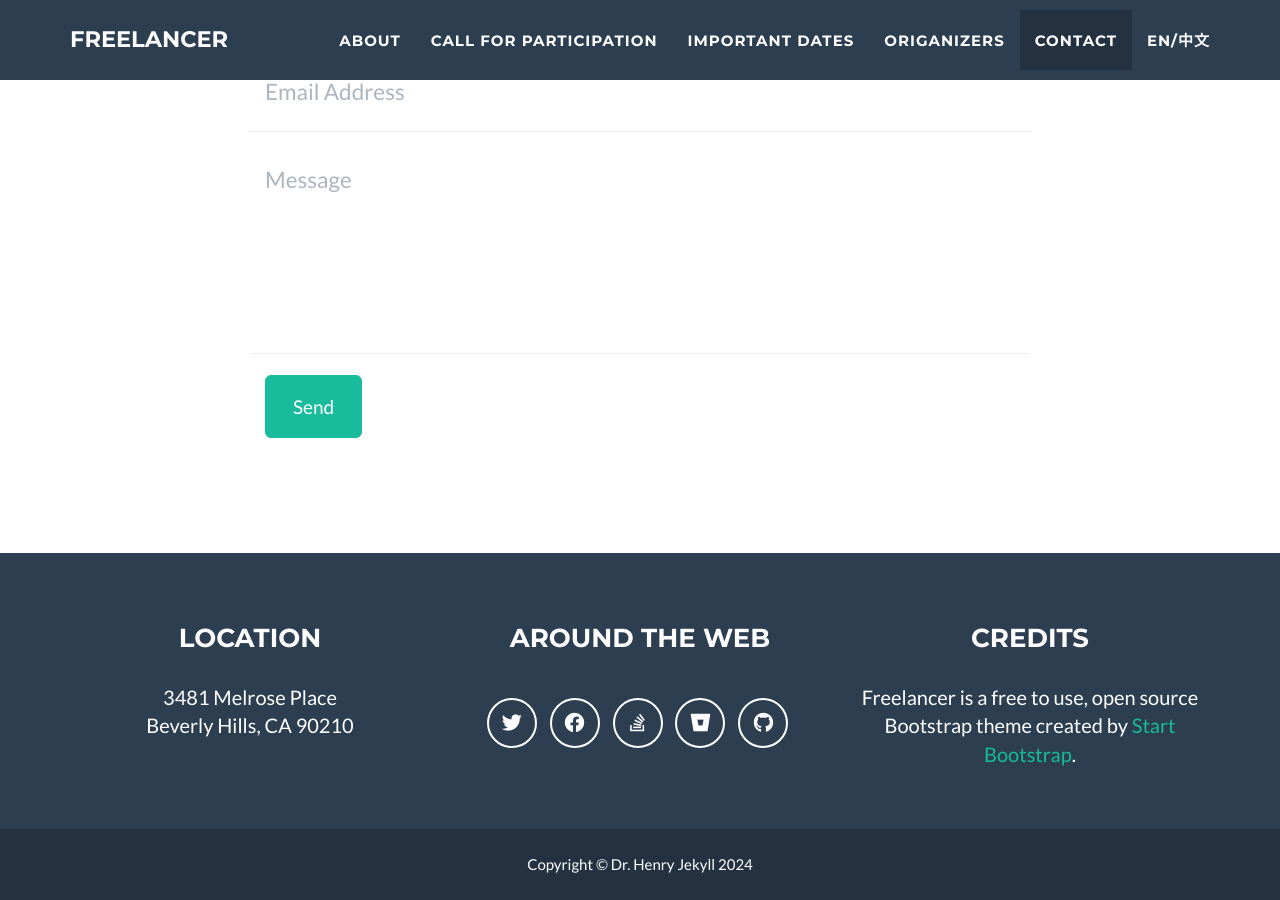
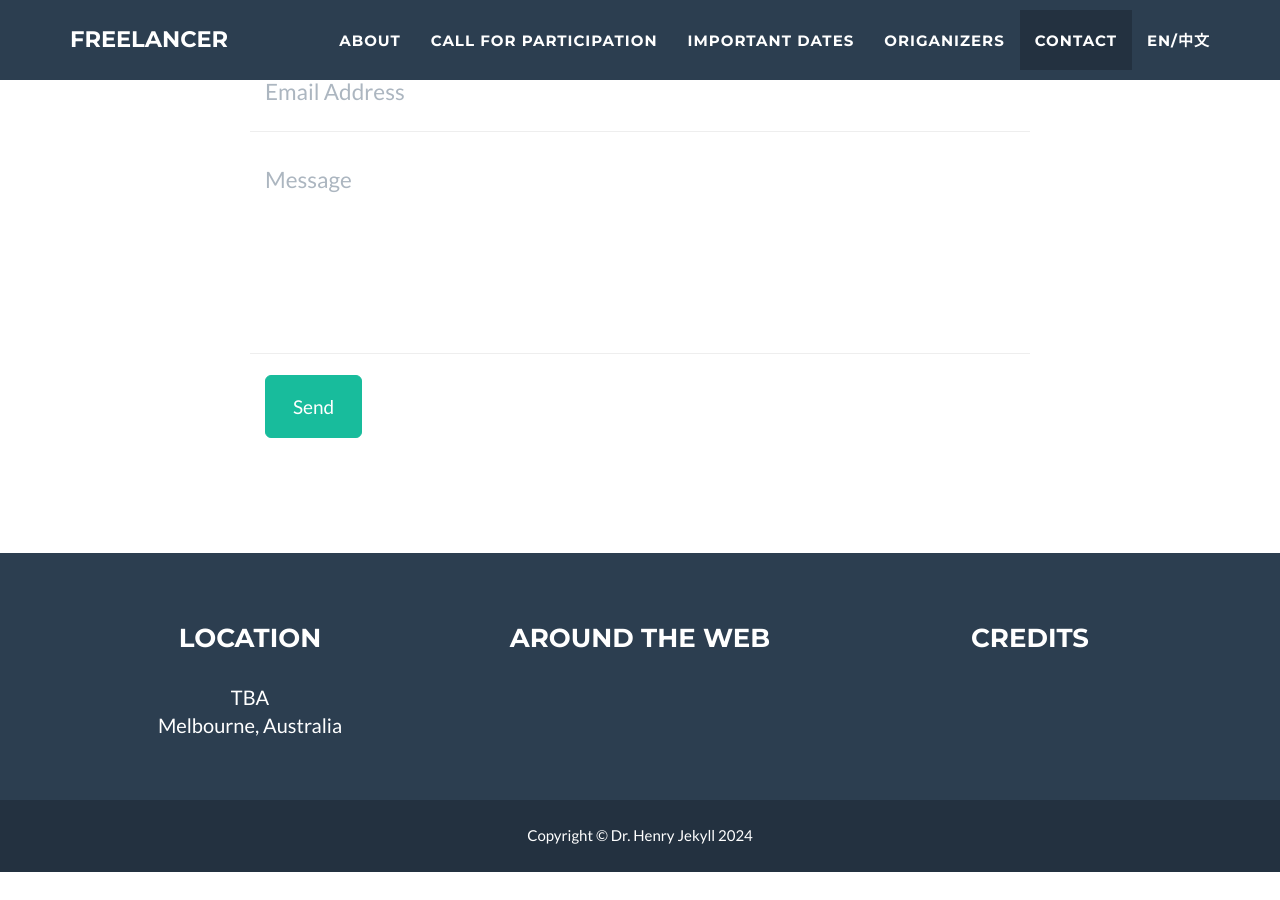
Before and after one commit to idwac/idwac.github.io, a Jekyll site: the page built from _posts/2014-07-18-project-1.markdown, in a window 1280 px wide and 900 px high, scrolled down 2524 px. Built offline with Jekyll 4.4.1, drawn with Linux system fonts in a browser that asks for light colours; after the commit the page ends 3396 px from its top, so only the background shows below that.

Commit message:
update footer

```diff
--- a/_config.yml
+++ b/_config.yml
@@ -38,25 +38,26 @@ footer:
   credits: Credits
 
 # Social networks usernames (many more available: google-plus, flickr, dribbble, pinterest, instagram, tumblr, linkedin, etc.)
-social:
-  - title: twitter
-    url: http://twitter.com/jekyllrb
-  - title: facebook
-    url:
-  - title: stack-overflow
-    url: http://stackoverflow.com/questions/tagged/jekyll
-  - title: bitbucket
-    url: http://bitbucket.org/jekyll
-  - title: github
-    url: http://github.com/jekyll
+# social:
+#   - title: twitter
+#     url: http://twitter.com/jekyllrb
+#   - title: facebook
+#     url:
+#   - title: stack-overflow
+#     url: http://stackoverflow.com/questions/tagged/jekyll
+#   - title: bitbucket
+#     url: http://bitbucket.org/jekyll
+#   - title: github
+#     url: http://github.com/jekyll
 
 # Postal address (add as many lines as necessary)
 address:
-  - line: 3481 Melrose Place
-  - line: Beverly Hills, CA 90210
+  - line: TBA
+  - line: Melbourne, Australia
 
 # Credits content
-credits: 'Freelancer is a free to use, open source Bootstrap theme created by <a href="http://startbootstrap.com">Start Bootstrap</a>.'
+#credits: 'Freelancer is a free to use, open source Bootstrap theme created by <a href="http://startbootstrap.com">Start Bootstrap</a>.'
+
 
 # Build settings
 markdown: kramdown
```
